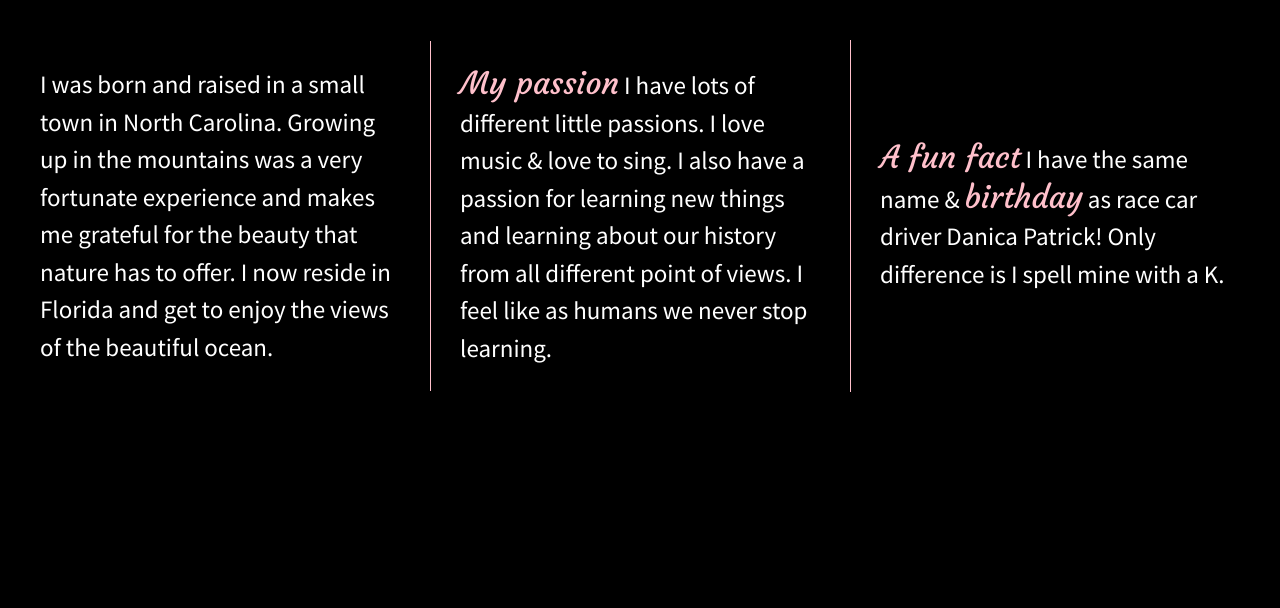
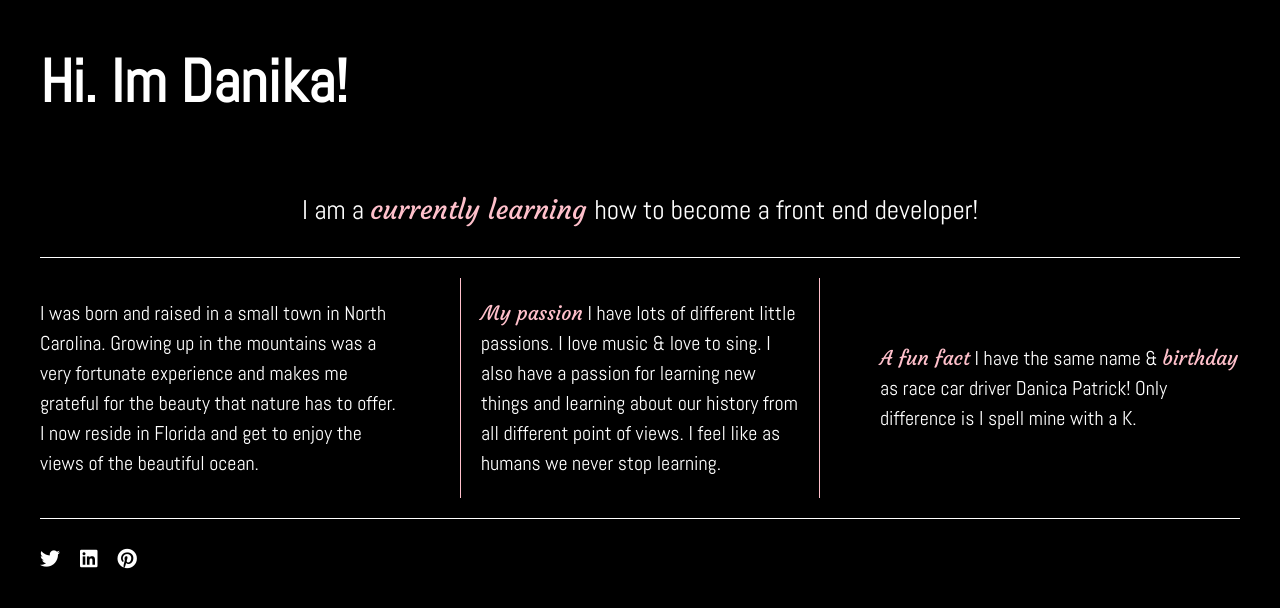
Before and after one commit to danishumate/-flexbox-practice, a plain HTML site: page index.html in a window 1280 px wide. Drawn offline with nearby package versions, Linux system fonts and the light colour scheme.

Commit message:
customizing website/ changing layout

```diff
--- a/css/main.css
+++ b/css/main.css
@@ -1,3 +1,4 @@
+
 /*! HTML5 Boilerplate v5.2.0 | MIT License | https://html5boilerplate.com/ */
 
 /*
@@ -10,7 +11,7 @@
    Base styles: opinionated defaults
    ========================================================================== */
 
-html {
+   html {
     color: #222;
     font-size: 1em;
     line-height: 1.4;
@@ -103,38 +104,64 @@ html {
 }
 
 body {
-  font-family: 'Source Sans Pro', sans-serif;
-  padding: 2em;
+  padding: 0em 2em;
+  font-family: 'Abel', sans-serif;
   font-size: 1.25em;
-  height: 100%;
-  padding: 2em;
+  display: flex;
+  justify-content: center;
+  color: white;
 }
 
-.wrapper {
+.flex-container {
   /*add display:flex and set justify-content to space-between*/
   display: flex;
   justify-content: space-between;
   flex-flow: row wrap;
-  align-items: center;
+  max-width: 1200px;
 }
 
-.div-1, .div-2, .div-3 {
-  /*give the divs a width of 30%, add display:flex, set justify-content and align-items to center*/
-  color: #fff;
-  line-height: 1.5em;
-  font-size: 1.25em;
-  height: auto;
-  width: 30%;
-  display: flex;
-  justify-content: center;
-  align-items: center;
+p span {
+    color: pink;
+    font-family: 'Courgette', cursive;
 }
 
-.wrapper span {
-    color: pink;
-    font-family: 'Courgette', cursive;
-    font-size: 1.25em;
+header, footer {
+    display: flex;
+    width: 100%;
+    justify-content: flex-start;
 }
+
+header h1 {
+    font-family: 'Abel', sans-serif;
+    font-size: 3em;
+}
+main {
+    width: 100%;
+    display: flex;
+    justify-content: center;
+    border-bottom: 1px solid #fff;
+}
+
+main p {
+    font-size: 1.35em;
+}
+.flex-items {
+    display: flex;
+    justify-content: center;
+    align-items: center;
+    line-height: 1.5em;
+    font-size: 1em;
+    border-bottom: 1px solid #555;
+}
+footer {
+    border-top: 1px solid #fff;
+}
+
+
+footer i {
+    padding: 30px 20px 0 0;
+  }
+
 
 
 
@@ -218,14 +245,22 @@ body {
    These examples override the primary ('mobile first') styles.
    Modify as content requires.
    ========================================================================== */
-   @media all and (min-width: 1200px) {
-    .div-1, .div-2, .div-3 {
+   @media all and (max-width: 768px) {
+    body {
+        padding: 1em;
+    }
+   }
+
+   @media  (min-width: 1200px) {
+    .flex-items {
       flex-basis: 30%;
+      border-bottom: none;
     }
 
-    .div-1, .div-2 {
+     #div-2 p {
+      border-left: 1px solid pink;
       border-right: 1px solid pink;
-      padding-right: 30px;
+        padding: 20px;
     }
 }
 @media print,
--- a/index.html
+++ b/index.html
@@ -3,7 +3,9 @@
     <head>
         <meta charset="utf-8">
         <meta http-equiv="x-ua-compatible" content="ie=edge">
-        <title>A little about me</title>
+        <title>
+            A little about me
+        </title>
         <meta name="description" content="">
         <meta name="viewport" content="width=device-width, initial-scale=1">
 
@@ -16,14 +18,28 @@
         <link href='http://fonts.googleapis.com/css?family=Lora:700' rel='stylesheet' type='text/css'>
         <link href="https://fonts.googleapis.com/css2?family=Courgette&display=swap" rel="stylesheet">
         <link href='http://fonts.googleapis.com/css?family=Source+Sans+Pro:400,700' rel='stylesheet' type='text/css'>
+        <link href="https://fonts.googleapis.com/css2?family=Courgette&display=swap" rel="stylesheet">
+        <link href="https://fonts.googleapis.com/css2?family=Abel&display=swap" rel="stylesheet">
+        <link rel="stylesheet" href="https://use.fontawesome.com/releases/v5.5.0/css/all.css" integrity="sha384-B4dIYHKNBt8Bc12p+WXckhzcICo0wtJAoU8YZTY5qE0Id1GSseTk6S+L3BlXeVIU" crossorigin="anonymous">
+
     </head>
     <body>
         <!--[if lt IE 8]>
             <p class="browserupgrade">You are using an <strong>outdated</strong> browser. Please <a href="http://browsehappy.com/">upgrade your browser</a> to improve your experience.</p>
         <![endif]-->
 
-        <section class="wrapper">
-            <div class="div-1">
+        <section class="flex-container">
+            <header>
+                <h1>
+                    Hi. Im Danika!
+                </h1>
+            </header>
+            <main>
+                <p>
+                    I am a <span>currently learning </span>how to become a front end developer!
+                </p>
+            </main>
+            <div id="div-1" class="flex-items">
                 <p>
                     I was born and raised in a small town in North Carolina.
                     Growing up in the mountains was a very fortunate
@@ -31,22 +47,25 @@
                     I now reside in Florida and get to enjoy the views of the beautiful ocean.
                 </p>
             </div>
-            <div class="div-2">
+            <div id="div-2" class="flex-items">
                 <p>
                     <span>My passion</span> I have lots of different little passions. I love music &amp;
                     love to sing. I also have a passion for learning new things and learning about our
                     history from all different point of views. I feel like as humans we never stop learning.
                 </p>
             </div>
-            <div class="div-3">
+            <div id="div-3" class="flex-items">
                 <p>
                     <span> A fun fact</span> I have the same name &amp;
                     <span>birthday</span> as race car driver Danica
                     Patrick! Only difference is I spell mine with a K.
-
-
                 </p>
             </div>
+            <footer>
+                <i class="fab fa-twitter"></i>
+                <i class="fab fa-linkedin"></i>
+                <i class="fab fa-pinterest"></i>
+            </footer>
         </section>
 
         <script src="https://ajax.googleapis.com/ajax/libs/jquery/1.11.3/jquery.min.js"></script>
```
